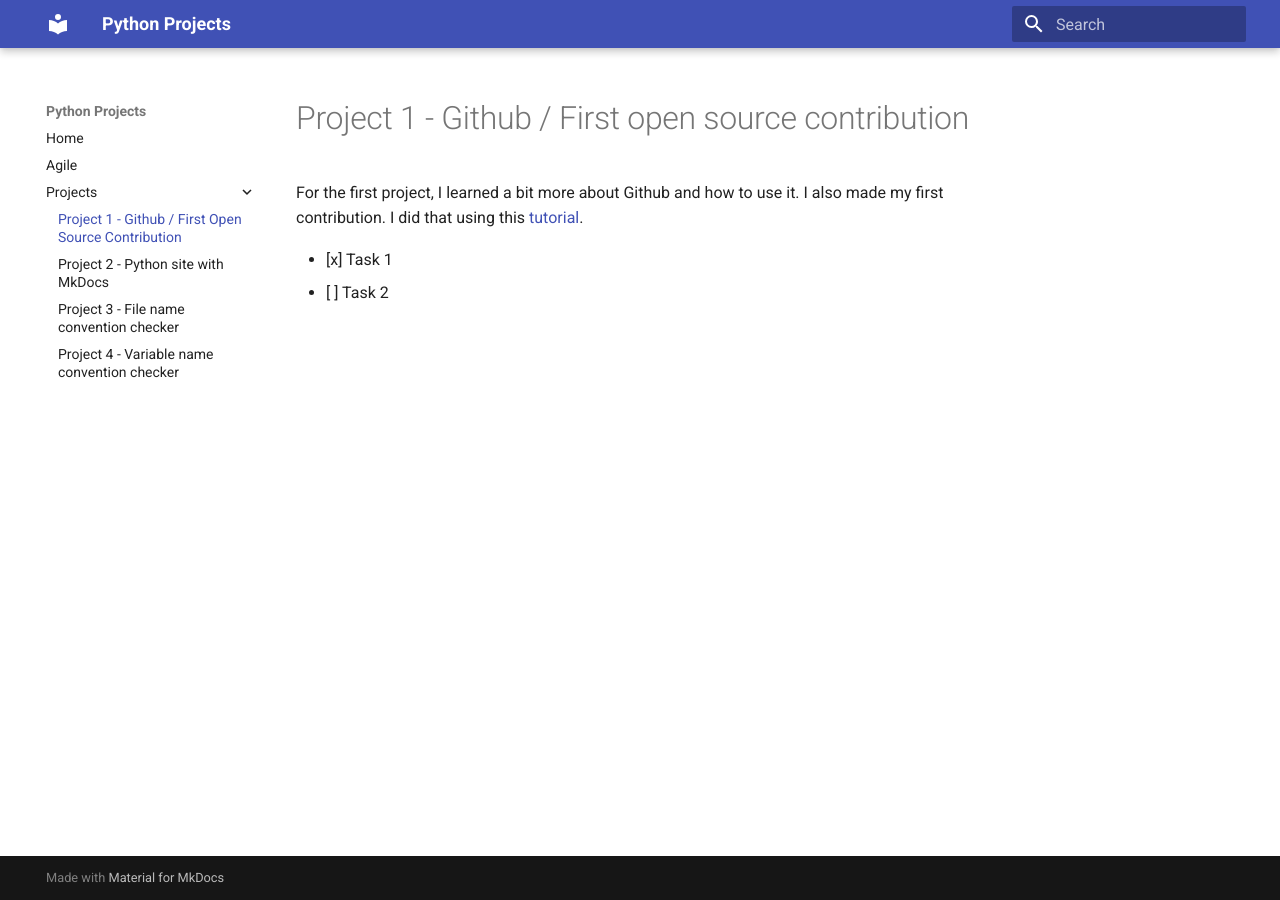
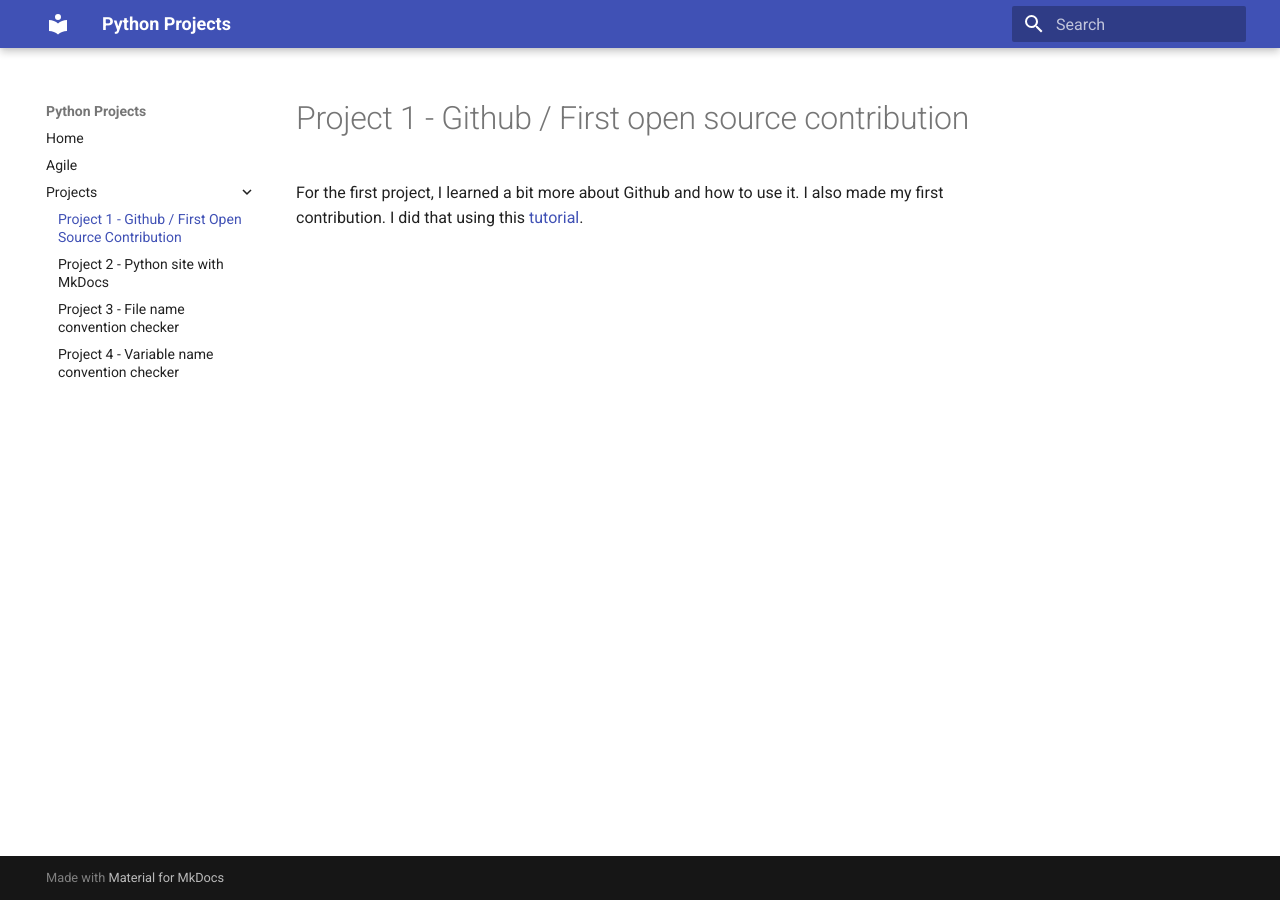
Before and after one commit to milagro2/pythonsite, an MkDocs documentation site: the page built from docs/project1.md, in a window 1280 px wide. Built offline with MkDocs 1.6.1 and Material for MkDocs 9.7.7, drawn with Linux system fonts in a browser that asks for light colours.

Commit message:
Update project1.md

```diff
--- a/docs/project1.md
+++ b/docs/project1.md
@@ -1,7 +1,3 @@
 # Project 1 - Github / First open source contribution
 
 For the first project, I learned a bit more about Github and how to use it. I also made my first contribution. I did that using this [tutorial](https://github.com/firstcontributions/first-contributions).
-
-
-- [x] Task 1
-- [ ] Task 2
```
